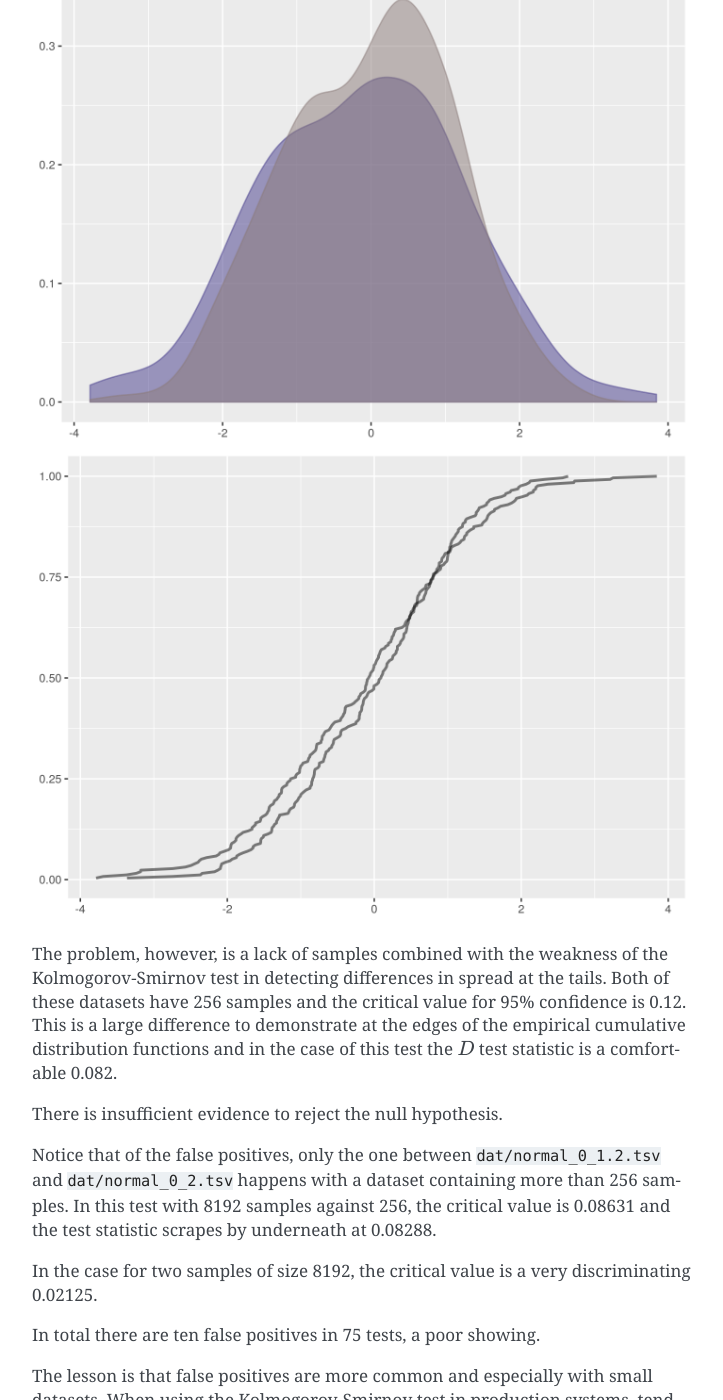
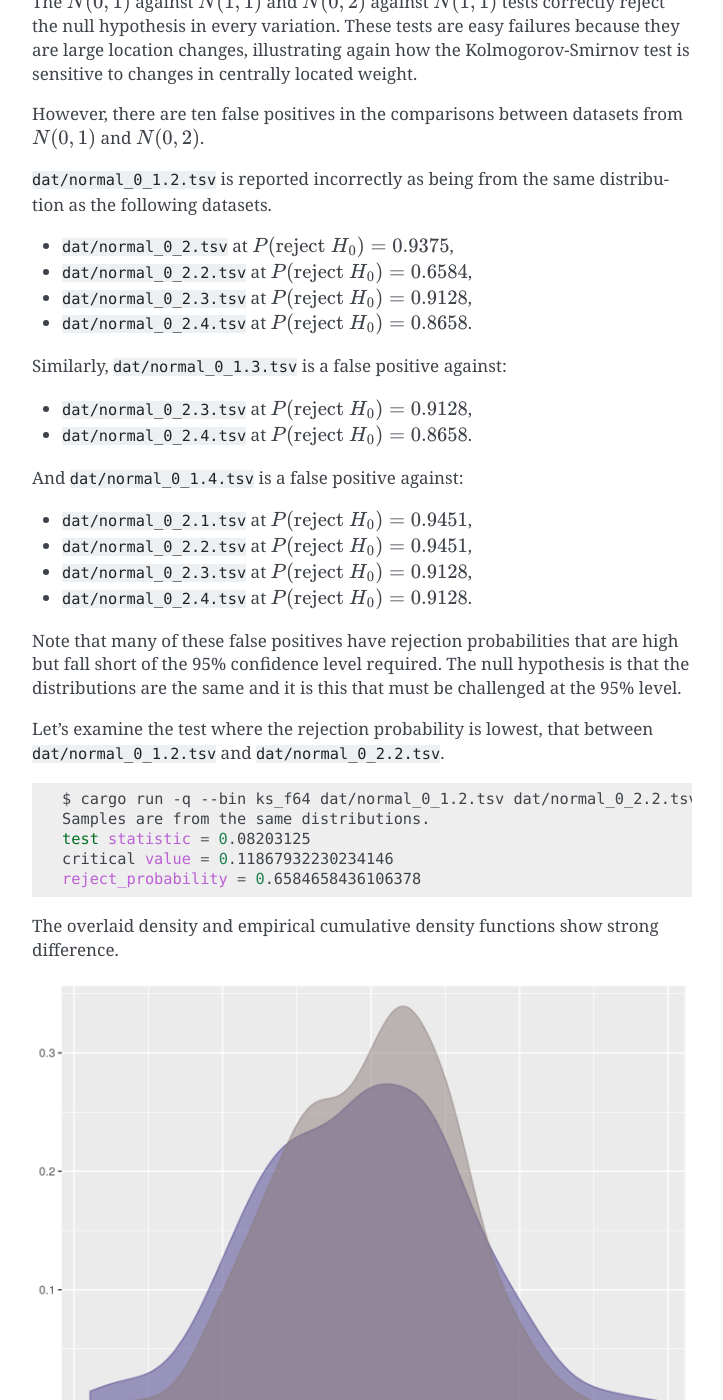
Before and after one commit to daithiocrualaoich/kolmogorov_smirnov, a Sphinx documentation site: the page built from doc/index.rst, in a window 1280 px wide and 1400 px high, scrolled down 16805 px. Shown: the whole window, without its empty margins (388-1111 px from the left). Built offline with Sphinx 7.4.7, drawn with Linux system fonts in a browser that asks for light colours; formulas are drawn with MathJax 3; some of the changed text lies outside the part shown.

Commit message:
Calculate critical values from Numerical Recipes approximation.

```diff
--- a/Cargo.toml
+++ b/Cargo.toml
@@ -18,6 +18,9 @@ exclude = [
 ]
 
 [[bin]]
+name = "critical_values"
+
+[[bin]]
 name = "normal"
 
 [[bin]]
--- a/doc/index.rst
+++ b/doc/index.rst
@@ -164,6 +164,14 @@ With :math:`Q_{KS}` defined as:
 This can be computed by summing terms until a convergence criteria is achieved.
 The implementation in Numerical Recipes gives this a hundred terms to converge
 before failing.
+
+The difference between the two approximations is marginal. The Numerical
+Recipes approach produces slightly smaller critical values for rejecting the
+null hypothesis as can be seen in the following plot of critical values for the
+95% confidence level where one of the samples has size 256. The x axis varies
+over the other sample size, the y axis being the critical value.
+
+.. image:: images/critical-values-1.png
 
 Discussion
 ~~~~~~~~~~
@@ -359,9 +367,15 @@ other at 95% confidence.
 
     $ cargo run -q --bin ks_f64 dat/normal_0_1.tsv dat/normal_0_1.1.tsv
     Samples are from the same distributions.
+    test statistic = 0.0399169921875
+    critical value = 0.08550809323787689
+    reject_probability = 0.18365715210599798
 
     $ cargo run -q --bin ks_f64 dat/normal_0_1.tsv dat/normal_1_1.1.tsv
     Samples are from different distributions.
+    test statistic = 0.361572265625
+    critical value = 0.08550809323787689
+    reject_probability = 1
 
 Testing floating point numbers is a headache because Rust floating point types
 (correctly) do not implement the ``Ord`` trait, only the ``PartialOrd`` trait.
@@ -456,14 +470,14 @@ datasets are all from the same distribution in all combinations of the test.
     $ cargo run -q --bin ks_f64 dat/normal_0_1.tsv dat/normal_0_1.1.tsv
     Samples are from the same distributions.
     test statistic = 0.0399169921875
-    critical value = 0.08631790804925708
-    confidence = 0.95
+    critical value = 0.08550809323787689
+    reject_probability = 0.18365715210599798
 
     $ cargo run -q --bin ks_f64 dat/normal_0_1.tsv dat/normal_0_1.2.tsv
     Samples are from the same distributions.
     test statistic = 0.0595703125
-    critical value = 0.08631790804925708
-    confidence = 0.95
+    critical value = 0.08550809323787689
+    reject_probability = 0.6677483327196572
 
     ...
 
@@ -494,11 +508,11 @@ false negative.
 
 .. sourcecode:: bash
 
-    $ cargo run -q --bin ks_f64 dat/normal_0_2.tsv dat/normal_0_2.1.tsv
+    $ cargo run -q --bin ks_f64 dat/normal_0_2.1.tsv dat/normal_0_2.tsv
     Samples are from different distributions.
     test statistic = 0.102783203125
-    critical value = 0.08631790804925708
-    confidence = 0.95
+    critical value = 0.08550809323787689
+    reject_probability = 0.9903113063475989
 
 This failure is a demonstration of how the Kolmogorov-Smirnov test is sensitive
 to location because here the mean of the ``dat/normal_0_2.1.tsv`` is shifted
@@ -555,7 +569,7 @@ runs comparisons between datasets from different distributions.
     done
 
 The :math:`N(0, 1)` against :math:`N(1, 1)` and :math:`N(0, 2)` against
-:math:`N(0, 1)` tests correctly reject the null hypothesis in every variation.
+:math:`N(1, 1)` tests correctly reject the null hypothesis in every variation.
 These tests are easy failures because they are large location changes,
 illustrating again how the Kolmogorov-Smirnov test is sensitive to changes in
 centrally located weight.
@@ -566,26 +580,41 @@ However, there are ten false positives in the comparisons between datasets from
 ``dat/normal_0_1.2.tsv`` is reported incorrectly as being from the same
 distribution as the following datasets.
 
-* ``dat/normal_0_2.tsv``
-* ``dat/normal_0_2.2.tsv``
-* ``dat/normal_0_2.3.tsv``
-* ``dat/normal_0_2.4.tsv``
+* ``dat/normal_0_2.tsv`` at :math:`P(\text{reject } H_0) = 0.9375`,
+* ``dat/normal_0_2.2.tsv`` at :math:`P(\text{reject } H_0) = 0.6584`,
+* ``dat/normal_0_2.3.tsv`` at :math:`P(\text{reject } H_0) = 0.9128`,
+* ``dat/normal_0_2.4.tsv`` at :math:`P(\text{reject } H_0) = 0.8658`.
 
 Similarly, ``dat/normal_0_1.3.tsv`` is a false positive against:
 
-* ``dat/normal_0_2.3.tsv``
-* ``dat/normal_0_2.4.tsv``
+* ``dat/normal_0_2.3.tsv`` at :math:`P(\text{reject } H_0) = 0.9128`,
+* ``dat/normal_0_2.4.tsv`` at :math:`P(\text{reject } H_0) = 0.8658`.
 
 And ``dat/normal_0_1.4.tsv`` is a false positive against:
 
-* ``dat/normal_0_2.1.tsv``
-* ``dat/normal_0_2.2.tsv``
-* ``dat/normal_0_2.3.tsv``
-* ``dat/normal_0_2.4.tsv``
+* ``dat/normal_0_2.1.tsv`` at :math:`P(\text{reject } H_0) = 0.9451`,
+* ``dat/normal_0_2.2.tsv`` at :math:`P(\text{reject } H_0) = 0.9451`,
+* ``dat/normal_0_2.3.tsv`` at :math:`P(\text{reject } H_0) = 0.9128`,
+* ``dat/normal_0_2.4.tsv`` at :math:`P(\text{reject } H_0) = 0.9128`.
 
-Let's examine just one of these failures, that between ``dat/normal_0_1.2.tsv``
-and ``dat/normal_0_2.2.tsv``. The overlaid density and empirical cumulative
-density functions show strong difference.
+Note that many of these false positives have rejection probabilities that are
+high but fall short of the 95% confidence level required. The null hypothesis is
+that the distributions are the same and it is this that must be challenged at
+the 95% level.
+
+Let's examine the test where the rejection probability is lowest, that between
+``dat/normal_0_1.2.tsv`` and ``dat/normal_0_2.2.tsv``.
+
+.. sourcecode:: bash
+
+    $ cargo run -q --bin ks_f64 dat/normal_0_1.2.tsv dat/normal_0_2.2.tsv
+    Samples are from the same distributions.
+    test statistic = 0.08203125
+    critical value = 0.11867932230234146
+    reject_probability = 0.6584658436106378
+
+The overlaid density and empirical cumulative density functions show strong
+difference.
 
 .. image:: images/n012n022-1.png
 .. image:: images/n012n022ecdf-1.png
@@ -593,20 +622,39 @@ density functions show strong difference.
 The problem, however, is a lack of samples combined with the weakness of the
 Kolmogorov-Smirnov test in detecting differences in spread at the tails. Both of
 these datasets have 256 samples and the critical value for 95% confidence is
-0.12. This is a large difference to demonstrate at the edges of the empirical
+0.1186. This is a large difference to demonstrate at the edges of the empirical
 cumulative distribution functions and in the case of this test the :math:`D`
 test statistic is a comfortable 0.082.
 
 There is insufficient evidence to reject the null hypothesis.
 
+Let's also examine the false positive test where the rejection probability is
+tied highest, between ``dat/normal_0_1.4.tsv`` and ``dat/normal_0_2.1.tsv``.
+
+.. sourcecode:: bash
+
+    $ cargo run -q --bin ks_f64 dat/normal_0_1.4.tsv dat/normal_0_2.1.tsv
+    Samples are from the same distributions.
+    test statistic = 0.1171875
+    critical value = 0.11867932230234146
+    reject_probability = 0.9451734528250557
+
+.. image:: images/n014n021-1.png
+.. image:: images/n014n021ecdf-1.png
+
+This is just incredibly borderline. There is very strong difference on the left
+side but it falls fractionally short of the required confidence level. Note how
+this also illustrates the bias in favour of the null hypothesis that the two
+samples are from the same distribution.
+
 Notice that of the false positives, only the one between
 ``dat/normal_0_1.2.tsv`` and ``dat/normal_0_2.tsv`` happens with a dataset
 containing more than 256 samples. In this test with 8192 samples against 256,
-the critical value is 0.08631 and the test statistic scrapes by underneath at
+the critical value is 0.0855 and the test statistic scrapes by underneath at
 0.08288.
 
 In the case for two samples of size 8192, the critical value is a very
-discriminating 0.02125.
+discriminating 0.02118.
 
 In total there are ten false positives in 75 tests, a poor showing.
 
@@ -764,8 +812,8 @@ The only accepted test returned the following test information:
     $ cargo run -q --bin ks_f64 dat/http_ttime.1.tsv dat/http_ttime.4.tsv
     Samples are from the same distributions.
     test statistic = 0.0703125
-    critical value = 0.1202081528017131
-    confidence = 0.95
+    critical value = 0.11867932230234146
+    reject_probability = 0.4633497077833878
 
 Here is the timeseries and density plot for ``ttime`` in the
 ``dat/http_ttime.1.tsv`` dataset for comparison to the ``dat/http_ttime.tsv``
@@ -805,8 +853,8 @@ the smallest test statistic from the rejected cases.
     $ cargo run -q --bin ks_f64 dat/http_ttime.4.tsv dat/http_ttime.tsv
     Samples are from different distributions.
     test statistic = 0.1368408203125
-    critical value = 0.08631790804925708
-    confidence = 0.95
+    critical value = 0.08550809323787689
+    reject_probability = 0.9998422018223175
 
 Even still, this is not a close match. The empirical cumulative density function
 plots show very different profiles on the error request times to the left of the
```
Also changed, not shown: README.md (+4 -4 lines), doc/images/critical-values-1.png (added), doc/images/n014n021-1.png (added), doc/images/n014n021ecdf-1.png (added), 7 other files.
